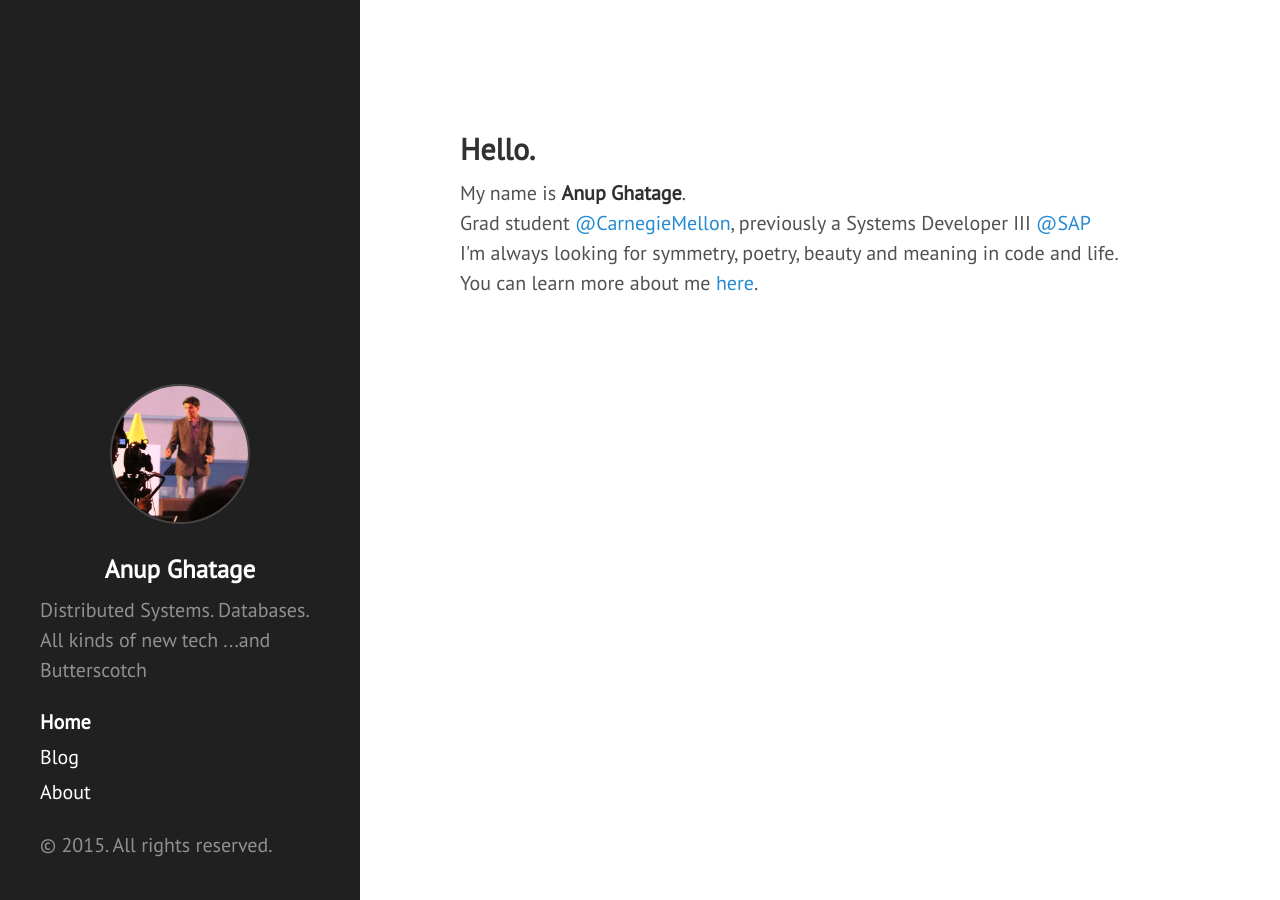
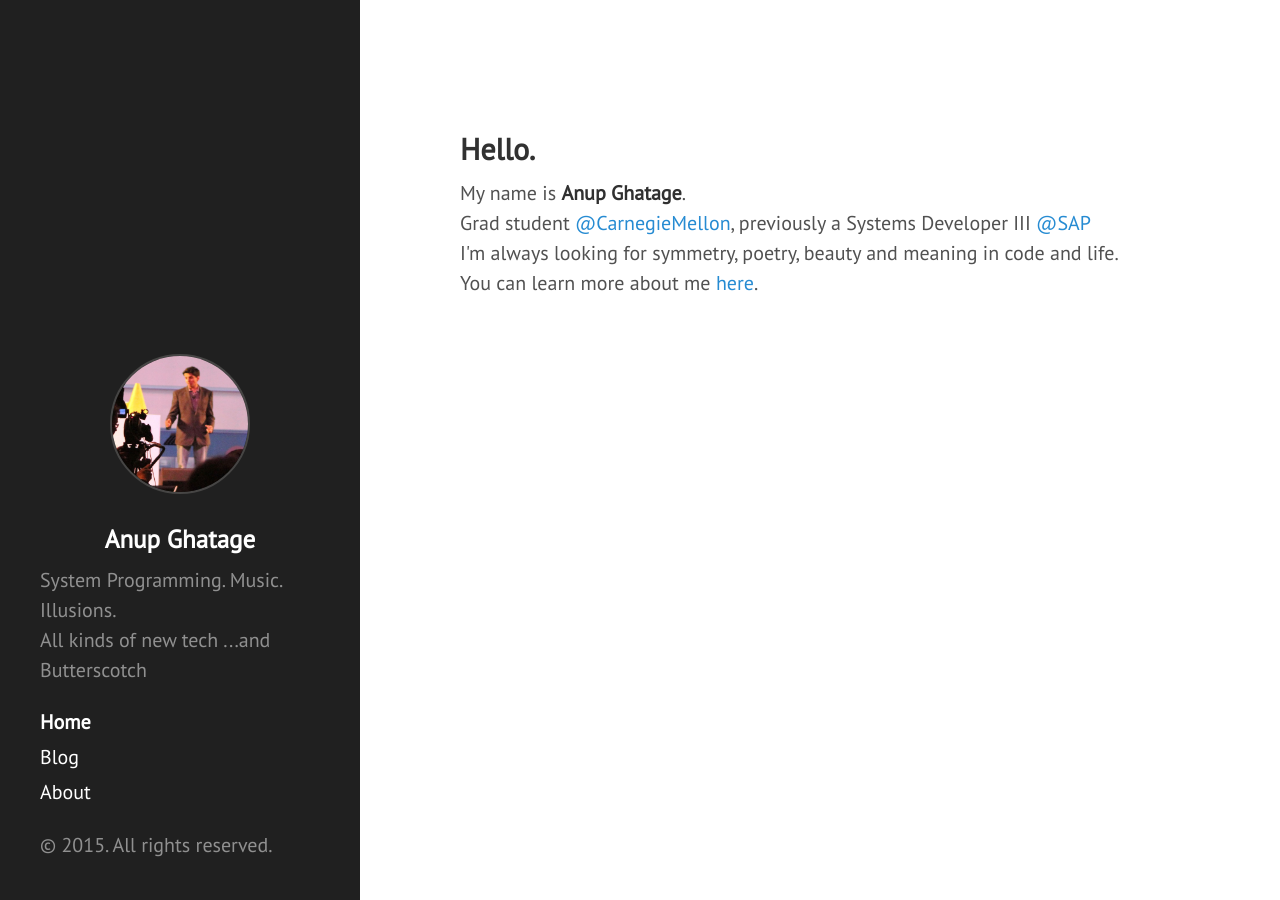
Before and after one commit to Ghatage/ghatage.github.io, a Jekyll site: the page built from index.html, in a window 1280 px wide. Built offline with Jekyll 4.4.1, drawn with Linux system fonts in a browser that asks for light colours; Markdown is read by kramdown in place of the engine named in the settings.

Commit message:
Update _config.yml

```diff
--- a/_config.yml
+++ b/_config.yml
@@ -11,7 +11,7 @@ relative_permalinks: true
 # Setup
 title:               Anup Ghatage
 tagline:             ""
-description:         "Distributed Systems. Databases.<br> All kinds of new tech           ...and Butterscotch"
+description:         "System Programming. Music. Illusions.<br> All kinds of new tech           ...and Butterscotch"
 url:                 http://www.ghatage.com
 baseurl:             /
 paginate:            100
```
